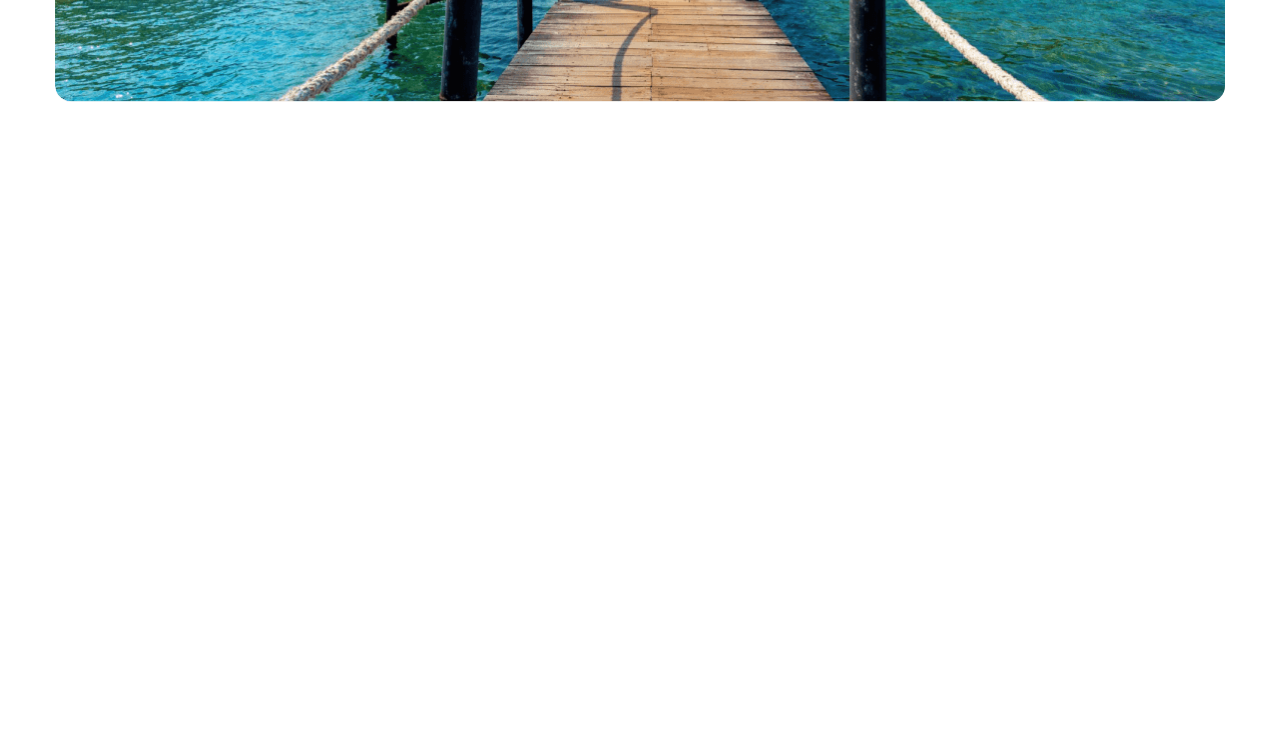
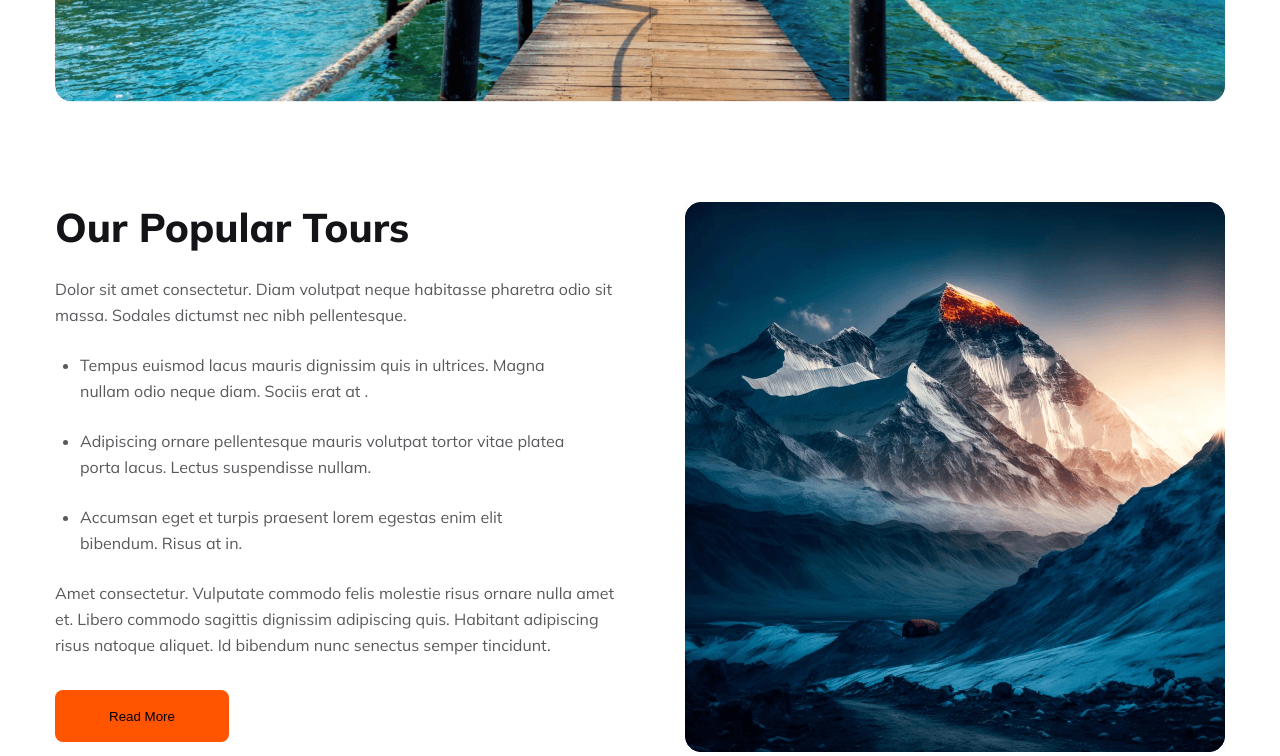
Before and after one commit to almuheetu/Hero-travel, a plain HTML site: page index.html in a window 1280 px wide. Shown: the part 499-1255 px from the top of the page. Before the commit the page ends 800 px from the top, so only its background shows below. Drawn offline with Linux system fonts and the light colour scheme.

Commit message:
tour section fixed

```diff
--- a/index.html
+++ b/index.html
@@ -81,9 +81,25 @@
         <div class="container">
             <div class="tour-area">
                 <div class="tour-content">
+                    <h1 class="tour-heading">
+                        Our Popular Tours
+                    </h1>
+                    <p class="tour-para">Dolor sit amet consectetur. Diam volutpat neque habitasse pharetra odio sit massa. Sodales dictumst nec nibh pellentesque.</p>
+                    <ul class="tour-items">
+                        <li><a href="#">Tempus euismod lacus mauris dignissim quis in ultrices. Magna nullam odio neque diam. Sociis erat at .</a></li>
+                        <li><a href="#">Adipiscing ornare pellentesque mauris volutpat tortor vitae platea porta lacus. Lectus suspendisse nullam.</a></li>
+                        <li><a href="#"> Accumsan eget et turpis praesent lorem egestas enim elit bibendum. Risus at in.</a></li>
+                    </ul>
+                    <p class="t-para">Amet consectetur. Vulputate commodo felis molestie risus
+                        ornare nulla amet et. Libero commodo sagittis dignissim adipiscing quis. Habitant adipiscing risus natoque aliquet. Id bibendum nunc senectus semper tincidunt. </p>
 
+                        <div class="tour-btn">
+                            <button>Read More</button>
+                        </div>
                 </div>
-                <div class="tour-img"></div>
+                <div class="tour-img">
+                    <img src="Images/Rectangle 4.png" alt="">
+                </div>
             </div>
         </div>
     </section>
--- a/style.css
+++ b/style.css
@@ -186,3 +186,86 @@
 .slider-input {
     padding-top: 24px;
 }
+
+
+/* tour-area */
+
+.tour-area {
+    display: flex;
+}
+
+#tour {
+    margin-top: 100px;
+}
+
+.tour-heading {
+    color: #131318;
+    text-align: left;
+    font-family: Mulish;
+    font-size: 40px;
+    font-style: normal;
+    font-weight: 800;
+    line-height: normal;
+    padding-bottom: 24px;
+}
+
+.tour-para {
+    color: rgba(19, 19, 24, 0.70);
+    font-family: Mulish;
+    font-size: 16px;
+    font-style: normal;
+    font-weight: 400;
+    line-height: 26px;
+    /* 162.5% */
+}
+
+.tour-items li {
+	list-style: disc;
+	margin-left: 25px;
+	margin-top: 24px;
+	color: rgba(19, 19, 24, 0.70);
+	font-family: Mulish;
+	font-size: 16px;
+	font-style: normal;
+	font-weight: 400;
+	line-height: 26px;
+}
+
+.tour-items li a {
+    color: rgba(19, 19, 24, 0.70);
+    font-family: Mulish;
+    font-size: 16px;
+    font-style: normal;
+    font-weight: 400;
+    line-height: 26px;
+    /* 162.5% */
+}
+
+.t-para {
+    color: #5A5A5D;
+    font-family: Mulish;
+    font-size: 16px;
+    font-style: normal;
+    font-weight: 400;
+    line-height: 26px;
+    margin-top: 24px;
+    /* 162.5% */
+}
+
+.tour-btn {}
+
+.tour-btn button {
+	width: 174px;
+	height: 52px;
+	flex-shrink: 0;
+	border-radius: 8px;
+	background: #FF5400;
+	margin-top: 32px;
+	border: none;
+}
+.tour-content {
+	padding-right: 70px;
+}
+.tour-items {
+	padding-right: 35px;
+}
```
